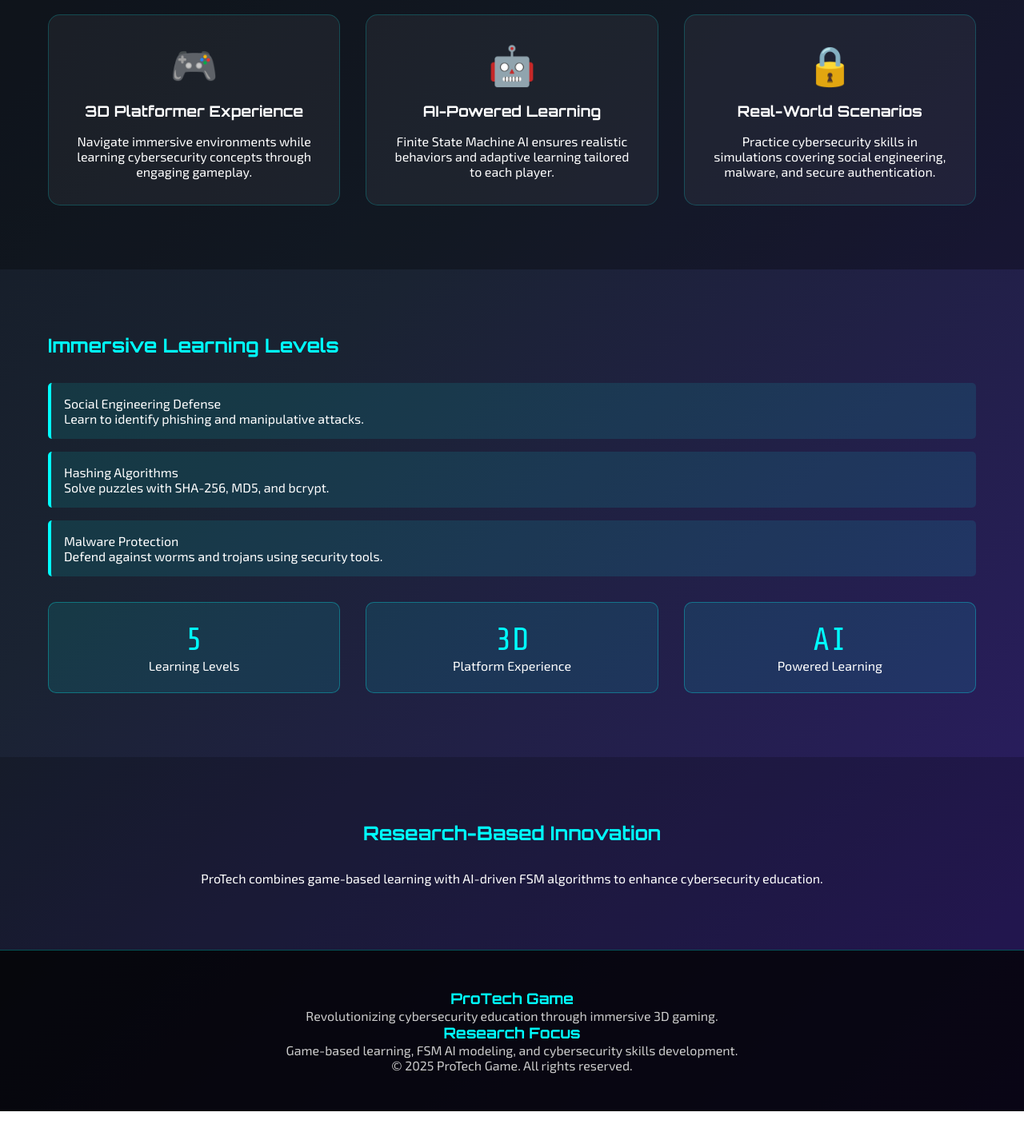
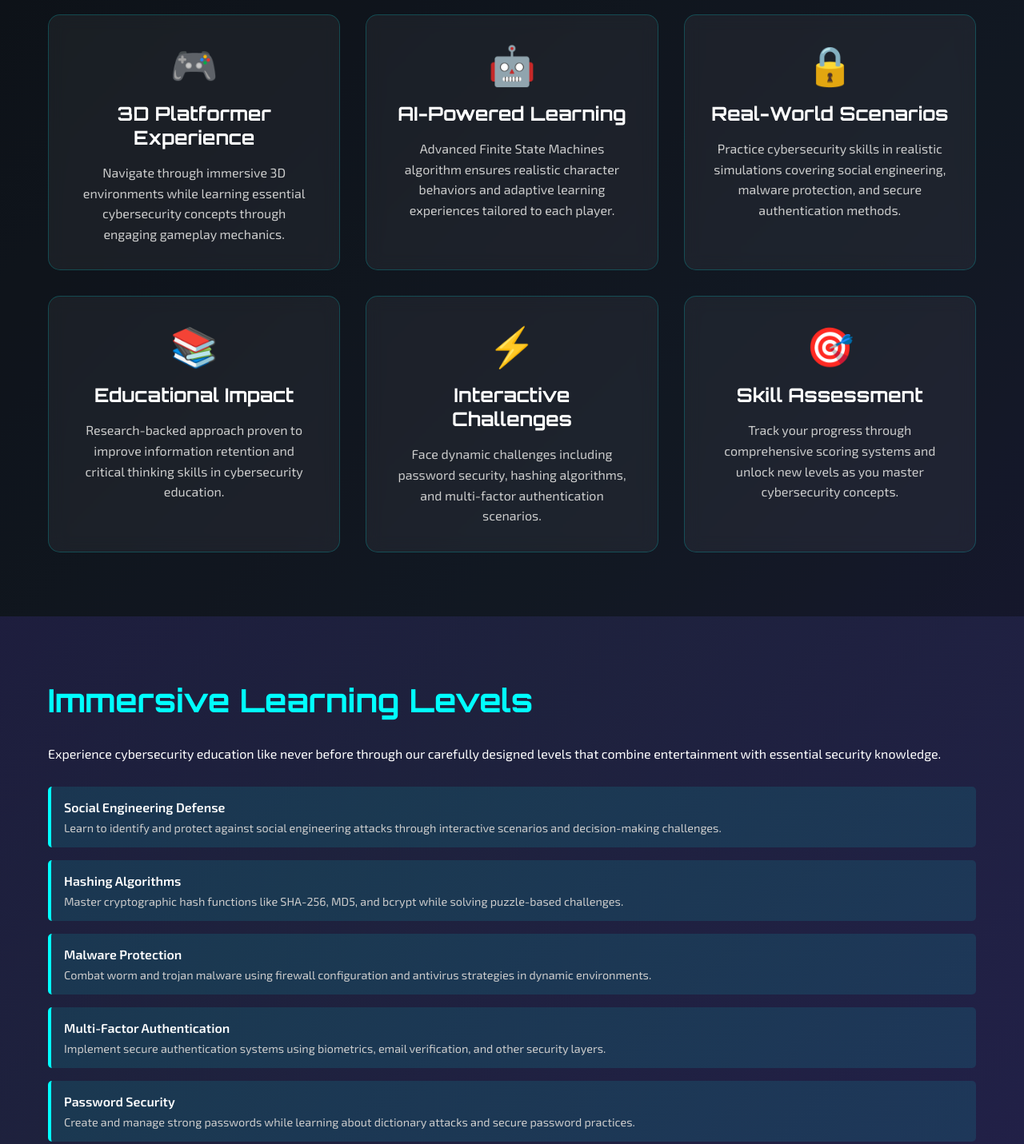
Before and after one commit to rviiin/protech-web, a plain HTML site: page index.html in a window 1280 px wide. Shown: the part 960-2391 px from the top of the page at 80% size. Before the commit the page ends 2350 px from the top, so only its background shows below. Drawn offline with nearby package versions, Linux system fonts and the light colour scheme.

Commit message:
Add files via upload

```diff
--- a/index.html
+++ b/index.html
@@ -8,7 +8,6 @@
   <!-- Google Fonts -->
   <link href="https://fonts.googleapis.com/css2?family=Orbitron:wght@500;700&family=Exo+2:wght@400;600&family=Share+Tech+Mono&display=swap" rel="stylesheet">
 
-  <!-- CSS -->
   <link rel="stylesheet" href="style.css">
 </head>
 <body>
@@ -43,17 +42,32 @@
         <div class="feature-card fade-in">
           <div class="feature-icon">🎮</div>
           <h3>3D Platformer Experience</h3>
-          <p>Navigate immersive environments while learning cybersecurity concepts through engaging gameplay.</p>
+          <p>Navigate through immersive 3D environments while learning essential cybersecurity concepts through engaging gameplay mechanics.</p>
         </div>
         <div class="feature-card fade-in delay-1">
           <div class="feature-icon">🤖</div>
           <h3>AI-Powered Learning</h3>
-          <p>Finite State Machine AI ensures realistic behaviors and adaptive learning tailored to each player.</p>
+          <p>Advanced Finite State Machines algorithm ensures realistic character behaviors and adaptive learning experiences tailored to each player.</p>
         </div>
         <div class="feature-card fade-in delay-2">
           <div class="feature-icon">🔒</div>
           <h3>Real-World Scenarios</h3>
-          <p>Practice cybersecurity skills in simulations covering social engineering, malware, and secure authentication.</p>
+          <p>Practice cybersecurity skills in realistic simulations covering social engineering, malware protection, and secure authentication methods.</p>
+        </div>
+        <div class="feature-card fade-in delay-3">
+          <div class="feature-icon">📚</div>
+          <h3>Educational Impact</h3>
+          <p>Research-backed approach proven to improve information retention and critical thinking skills in cybersecurity education.</p>
+        </div>
+        <div class="feature-card fade-in">
+          <div class="feature-icon">⚡</div>
+          <h3>Interactive Challenges</h3>
+          <p>Face dynamic challenges including password security, hashing algorithms, and multi-factor authentication scenarios.</p>
+        </div>
+        <div class="feature-card fade-in delay-1">
+          <div class="feature-icon">🎯</div>
+          <h3>Skill Assessment</h3>
+          <p>Track your progress through comprehensive scoring systems and unlock new levels as you master cybersecurity concepts.</p>
         </div>
       </div>
     </div>
@@ -62,16 +76,23 @@
   <!-- Gameplay -->
   <section id="gameplay" class="gameplay">
     <div class="container">
+      <div class="gameplay-content">
+        <div class="gameplay-text">
           <h2>Immersive Learning Levels</h2>
+          <p>Experience cybersecurity education like never before through our carefully designed levels that combine entertainment with essential security knowledge.</p>
           <ul class="gameplay-levels">
-        <li><div class="level-title">Social Engineering Defense</div><div class="level-description">Learn to identify phishing and manipulative attacks.</div></li>
-        <li><div class="level-title">Hashing Algorithms</div><div class="level-description">Solve puzzles with SHA-256, MD5, and bcrypt.</div></li>
-        <li><div class="level-title">Malware Protection</div><div class="level-description">Defend against worms and trojans using security tools.</div></li>
+            <li><div class="level-title">Social Engineering Defense</div><div class="level-description">Learn to identify and protect against social engineering attacks through interactive scenarios and decision-making challenges.</div></li>
+            <li><div class="level-title">Hashing Algorithms</div><div class="level-description">Master cryptographic hash functions like SHA-256, MD5, and bcrypt while solving puzzle-based challenges.</div></li>
+            <li><div class="level-title">Malware Protection</div><div class="level-description">Combat worm and trojan malware using firewall configuration and antivirus strategies in dynamic environments.</div></li>
+            <li><div class="level-title">Multi-Factor Authentication</div><div class="level-description">Implement secure authentication systems using biometrics, email verification, and other security layers.</div></li>
+            <li><div class="level-title">Password Security</div><div class="level-description">Create and manage strong passwords while learning about dictionary attacks and secure password practices.</div></li>
           </ul>
+        </div>
         <div class="game-stats">
           <div class="stat-item fade-in"><span class="stat-number">5</span><div class="stat-label">Learning Levels</div></div>
           <div class="stat-item fade-in delay-1"><span class="stat-number">3D</span><div class="stat-label">Platform Experience</div></div>
           <div class="stat-item fade-in delay-2"><span class="stat-number">AI</span><div class="stat-label">Powered Learning</div></div>
+        </div>
       </div>
     </div>
   </section>
@@ -79,8 +100,13 @@
   <!-- Research -->
   <section id="research" class="research">
     <div class="container">
+      <div class="research-content">
         <h2>Research-Based Innovation</h2>
-      <p>ProTech combines <span class="highlight">game-based learning</span> with <span class="highlight">AI-driven FSM algorithms</span> to enhance cybersecurity education.</p>
+        <p>ProTech represents a groundbreaking approach to cybersecurity education, combining <span class="highlight">game-based learning</span> with advanced <span class="highlight">Finite State Machines (FSM) AI algorithms</span> to create an immersive educational experience.</p>
+        <p>In an era where cybersecurity threats continue to evolve, traditional educational methods often fall short of preparing individuals for real-world digital challenges. Our research demonstrates that incorporating interactive gaming elements with structured AI behavior creates a more engaging and effective learning environment.</p>
+        <p>Through comprehensive testing with third-year students over an entire semester, we measured improvements in <span class="highlight">interest levels</span>, <span class="highlight">information retention</span>, and <span class="highlight">critical thinking skills</span>. The results, validated by IT professionals, show significant enhancement in cybersecurity knowledge acquisition and practical application abilities.</p>
+        <p>The integration of FSM AI algorithms ensures that in-game characters behave in structured, realistic ways, creating authentic scenarios that mirror actual cybersecurity challenges professionals face daily.</p>
+      </div>
     </div>
   </section>
 
@@ -90,18 +116,23 @@
       <div class="footer-content">
         <div class="footer-section">
           <h3>ProTech Game</h3>
-          <p>Revolutionizing cybersecurity education through immersive 3D gaming.</p>
+          <p>Revolutionizing cybersecurity education through immersive 3D gaming experiences powered by advanced AI algorithms.</p>
         </div>
         <div class="footer-section">
           <h3>Research Focus</h3>
-          <p>Game-based learning, FSM AI modeling, and cybersecurity skills development.</p>
+          <p>Game-based learning, Finite State Machines, AI behavior modeling, and cybersecurity skill development.</p>
         </div>
       </div>
       <p>© 2025 ProTech Game. All rights reserved.</p>
     </div>
   </footer>
 
-  <!-- JS -->
-  <script src="script.js"></script>
+  <script>
+    const toggle = document.getElementById('menu-toggle');
+    const navLinks = document.getElementById('nav-links');
+    toggle.addEventListener('click', () => {
+      navLinks.classList.toggle('active');
+    });
+  </script>
 </body>
 </html>
--- a/script.js
+++ b/script.js
@@ -1,4 +1,3 @@
-// Mobile menu toggle
 const toggle = document.getElementById('menu-toggle');
 const navLinks = document.getElementById('nav-links');
 
--- a/style.css
+++ b/style.css
@@ -1,3 +1,4 @@
+
     * { margin: 0; padding: 0; box-sizing: border-box; }
 
     body {
@@ -13,7 +14,7 @@ body {
       padding: 0 20px;
     }
 
-/* ==== Header ==== */
+    /* ===== Upgraded Header ===== */
     .header {
       position: fixed;
       top: 15px;
@@ -29,9 +30,16 @@ body {
       box-shadow: 0 8px 30px rgba(0, 255, 255, 0.15);
       transition: all 0.3s ease;
     }
-.header:hover { box-shadow: 0 12px 40px rgba(0, 255, 255, 0.3); }
 
-.nav { display: flex; justify-content: space-between; align-items: center; }
+    .header:hover {
+      box-shadow: 0 12px 40px rgba(0, 255, 255, 0.3);
+    }
+
+    .nav {
+      display: flex;
+      justify-content: space-between;
+      align-items: center;
+    }
 
     .logo {
       font-family: 'Orbitron', sans-serif;
@@ -41,7 +49,12 @@ body {
       text-shadow: 0 0 15px rgba(0, 255, 255, 0.6);
     }
 
-.nav-links { display: flex; list-style: none; gap: 2rem; }
+    .nav-links {
+      display: flex;
+      list-style: none;
+      gap: 2rem;
+    }
+
     .nav-links a {
       position: relative;
       font-weight: 500;
@@ -50,6 +63,7 @@ body {
       padding: 0.5rem;
       transition: color 0.3s ease;
     }
+
     .nav-links a::after {
       content: "";
       position: absolute;
@@ -61,11 +75,23 @@ body {
       transition: width 0.3s ease;
       border-radius: 2px;
     }
-.nav-links a:hover { color: #00ffff; }
-.nav-links a:hover::after { width: 100%; }
 
-/* Mobile */
-.menu-toggle { display: none; font-size: 1.8rem; cursor: pointer; color: #00ffff; }
+    .nav-links a:hover {
+      color: #00ffff;
+    }
+
+    .nav-links a:hover::after {
+      width: 100%;
+    }
+
+    /* Mobile Hamburger */
+    .menu-toggle {
+      display: none;
+      font-size: 1.8rem;
+      cursor: pointer;
+      color: #00ffff;
+    }
+
     @media (max-width: 768px) {
       .menu-toggle { display: block; }
       .nav-links {
@@ -84,20 +110,22 @@ body {
       .nav-links.active { display: flex; }
     }
 
-/* ==== Hero ==== */
+    /* ==== Hero Section ==== */
     .hero {
       height: 100vh;
       display: flex;
       align-items: center;
       justify-content: center;
       text-align: center;
+      position: relative;
       background: radial-gradient(ellipse at center, rgba(0, 255, 255, 0.1) 0%, transparent 70%);
     }
-.hero h1 {
+    .hero-content h1 {
       font-family: 'Orbitron', sans-serif;
       font-size: 4rem;
       margin-bottom: 1rem;
       background: linear-gradient(45deg, #00ffff, #ffffff, #00ffff);
+      background-clip: text;
       -webkit-background-clip: text;
       -webkit-text-fill-color: transparent;
       animation: glow 2s ease-in-out infinite alternate;
@@ -106,59 +134,74 @@ body {
       from { text-shadow: 0 0 20px rgba(0, 255, 255, 0.5); }
       to { text-shadow: 0 0 30px rgba(0, 255, 255, 0.8), 0 0 40px rgba(0, 255, 255, 0.3); }
     }
-.hero p { font-size: 1.3rem; max-width: 600px; margin: auto; margin-bottom: 2rem; color: #cccccc; }
+    .hero-content p {
+      font-size: 1.3rem;
+      margin-bottom: 2rem;
+      color: #cccccc;
+      max-width: 600px;
+    }
     .cta-button {
       display: inline-block;
       padding: 1rem 2rem;
       background: linear-gradient(45deg, #00ffff, #0080ff);
-  color: #000;
+      color: #000000;
+      text-decoration: none;
       border-radius: 50px;
       font-weight: bold;
+      font-size: 1.1rem;
       transition: all 0.3s ease;
       box-shadow: 0 5px 20px rgba(0, 255, 255, 0.3);
     }
-.cta-button:hover { transform: translateY(-3px); box-shadow: 0 8px 30px rgba(0, 255, 255, 0.5); }
+    .cta-button:hover {
+      transform: translateY(-3px);
+      box-shadow: 0 8px 30px rgba(0, 255, 255, 0.5);
+    }
 
-/* ==== Features ==== */
+    /* === Features, Gameplay, Research, Footer === */
+    /* (Kept your existing styles unchanged from your code) */
     .features { padding: 5rem 0; background: rgba(0, 0, 0, 0.3); }
     .section-title { font-family: 'Orbitron', sans-serif; text-align: center; font-size: 2.5rem; margin-bottom: 3rem; color: #00ffff; }
-.features-grid { display: grid; grid-template-columns: repeat(auto-fit, minmax(300px, 1fr)); gap: 2rem; }
-.feature-card {
-  background: rgba(255, 255, 255, 0.05);
-  border: 1px solid rgba(0, 255, 255, 0.2);
-  border-radius: 15px;
-  padding: 2rem;
-  text-align: center;
-  transition: all 0.3s ease;
+    .features-grid { display: grid; grid-template-columns: repeat(auto-fit, minmax(300px, 1fr)); gap: 2rem; margin-top: 3rem; }
+    .feature-card { background: rgba(255, 255, 255, 0.05); backdrop-filter: blur(10px); border: 1px solid rgba(0, 255, 255, 0.2); border-radius: 15px; padding: 2rem; text-align: center; transition: all 0.3s ease; }
+    .feature-card:hover { transform: translateY(-10px); border-color: #00ffff; box-shadow: 0 10px 30px rgba(0, 255, 255, 0.2); }
+    .feature-icon { font-size: 3rem; margin-bottom: 1rem; color: #00ffff; }
+    .feature-card h3 { font-family: 'Orbitron', sans-serif; font-size: 1.5rem; margin-bottom: 1rem; color: #ffffff; }
+    .feature-card p { color: #cccccc; line-height: 1.6; }
+
+    .gameplay { padding: 5rem 0; background: linear-gradient(135deg, rgba(45, 27, 105, 0.3) 0%, rgba(26, 35, 50, 0.3) 100%); }
+    .gameplay-text h2 { font-family: 'Orbitron', sans-serif; font-size: 2.5rem; margin-bottom: 2rem; color: #00ffff; }
+    .gameplay-levels { list-style: none; margin-top: 2rem; }
+    .gameplay-levels li { padding: 1rem; background: rgba(0, 255, 255, 0.1); margin-bottom: 1rem; border-left: 4px solid #00ffff; border-radius: 5px; transition: all 0.3s ease; }
+    .gameplay-levels li:hover { background: rgba(0, 255, 255, 0.2); transform: translateX(10px); }
+    .level-title { font-weight: bold; color: #ffffff; margin-bottom: 0.5rem; }
+    .level-description { color: #cccccc; font-size: 0.9rem; }
+
+    .game-stats { display: grid; grid-template-columns: repeat(3, 1fr); gap: 2rem; text-align: center; }
+    .stat-item { background: rgba(0, 255, 255, 0.1); padding: 1.5rem; border-radius: 10px; border: 1px solid rgba(0, 255, 255, 0.3); }
+    .stat-number { font-family: 'Share Tech Mono', monospace; font-size: 2.5rem; font-weight: bold; color: #00ffff; display: block; }
+    .stat-label { color: #cccccc; margin-top: 0.5rem; }
+
+    .research { padding: 5rem 0; background: rgba(0, 0, 0, 0.2); }
+    .research-content { text-align: center; max-width: 800px; margin: 0 auto; }
+    .research-content h2 { font-family: 'Orbitron', sans-serif; font-size: 2.5rem; margin-bottom: 2rem; color: #00ffff; }
+    .research-content p { font-size: 1.1rem; line-height: 1.8; color: #cccccc; margin-bottom: 1.5rem; }
+    .highlight { color: #00ffff; font-weight: bold; }
+
+    .footer { background: rgba(0, 0, 0, 0.8); padding: 3rem 0; text-align: center; border-top: 1px solid rgba(0, 255, 255, 0.3); }
+    .footer-content { display: grid; grid-template-columns: repeat(auto-fit, minmax(250px, 1fr)); gap: 2rem; margin-bottom: 2rem; }
+    .footer-section h3 { font-family: 'Orbitron', sans-serif; color: #00ffff; margin-bottom: 1rem; }
+    .footer-section p, .footer-section a { color: #cccccc; text-decoration: none; line-height: 1.6; }
+    .footer-section a:hover { color: #00ffff; }
+
+    /* Responsive */
+    @media (max-width: 768px) {
+      .hero-content h1 { font-size: 2.5rem; }
+      .game-stats { grid-template-columns: 1fr; }
+      .hero-content p { font-size: 1.1rem; }
     }
-.feature-card:hover { transform: translateY(-10px); border-color: #00ffff; box-shadow: 0 10px 30px rgba(0, 255, 255, 0.2); }
-.feature-icon { font-size: 3rem; color: #00ffff; margin-bottom: 1rem; }
-.feature-card h3 { font-family: 'Orbitron', sans-serif; margin-bottom: 1rem; }
 
-/* ==== Gameplay ==== */
-.gameplay { padding: 5rem 0; }
-.gameplay h2 { font-family: 'Orbitron', sans-serif; color: #00ffff; margin-bottom: 2rem; }
-.gameplay-levels { list-style: none; }
-.gameplay-levels li {
-  padding: 1rem;
-  background: rgba(0, 255, 255, 0.1);
-  margin-bottom: 1rem;
-  border-left: 4px solid #00ffff;
-  border-radius: 5px;
-  transition: all 0.3s ease;
-}
-.gameplay-levels li:hover { background: rgba(0, 255, 255, 0.2); transform: translateX(10px); }
-
-.game-stats { display: grid; grid-template-columns: repeat(auto-fit, minmax(200px, 1fr)); gap: 2rem; margin-top: 2rem; text-align: center; }
-.stat-item { background: rgba(0, 255, 255, 0.1); padding: 1.5rem; border-radius: 10px; border: 1px solid rgba(0, 255, 255, 0.3); }
-.stat-number { font-family: 'Share Tech Mono', monospace; font-size: 2.5rem; color: #00ffff; }
-
-/* ==== Research ==== */
-.research { padding: 5rem 0; background: rgba(0, 0, 0, 0.2); text-align: center; }
-.research h2 { font-family: 'Orbitron', sans-serif; color: #00ffff; margin-bottom: 2rem; }
-.research p { max-width: 800px; margin: auto; }
-
-/* ==== Footer ==== */
-.footer { background: rgba(0, 0, 0, 0.8); padding: 3rem 0; text-align: center; border-top: 1px solid rgba(0, 255, 255, 0.3); }
-.footer h3 { font-family: 'Orbitron', sans-serif; color: #00ffff; }
-.footer p { color: #cccccc; }
+    /* Fade In */
+    .fade-in { opacity: 0; transform: translateY(20px); animation: fadeInUp 1s ease forwards; }
+    @keyframes fadeInUp { to { opacity: 1; transform: translateY(0); } }
+    .delay-1 { animation-delay: 0.2s; }
+    .delay-2 { animation-delay: 0.4s; }
```
Lines whose indentation alone changed are shown as unchanged.
